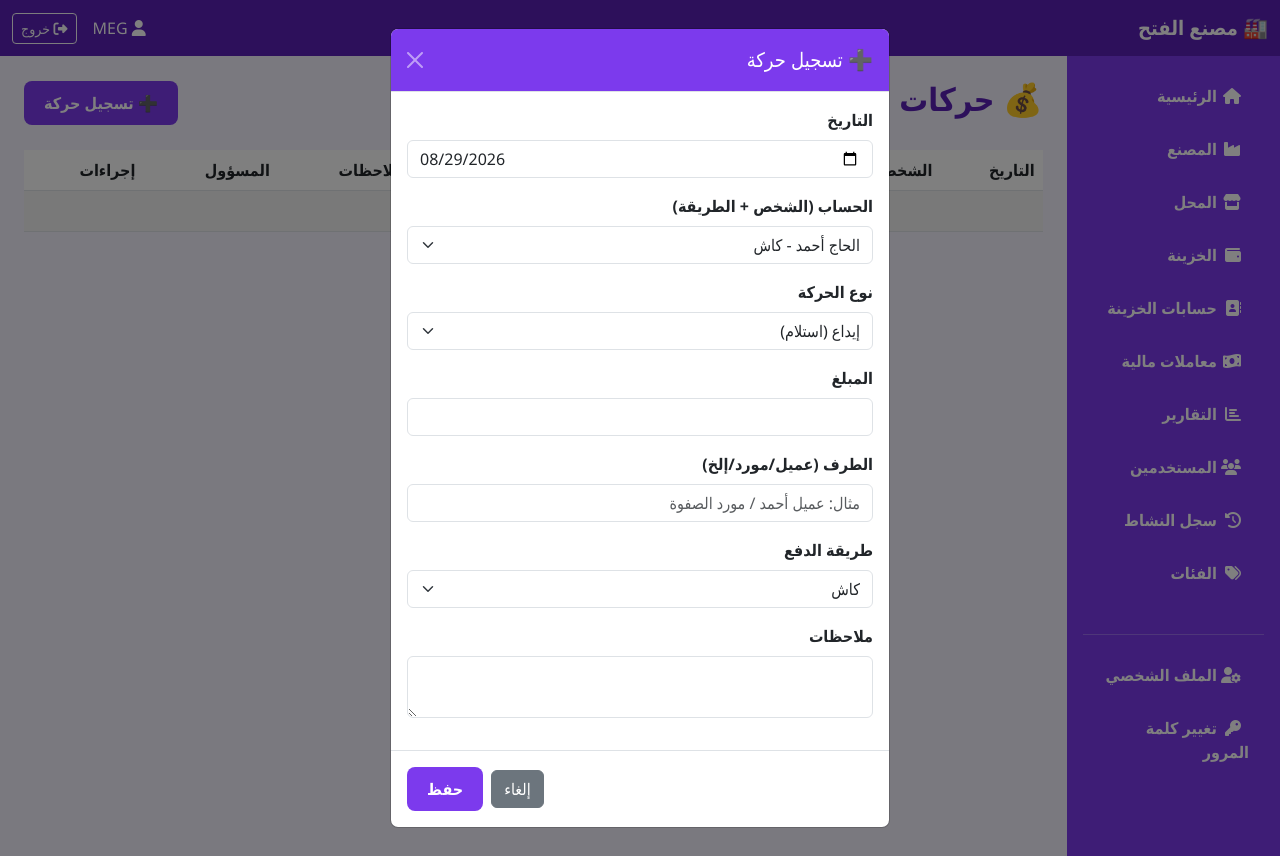
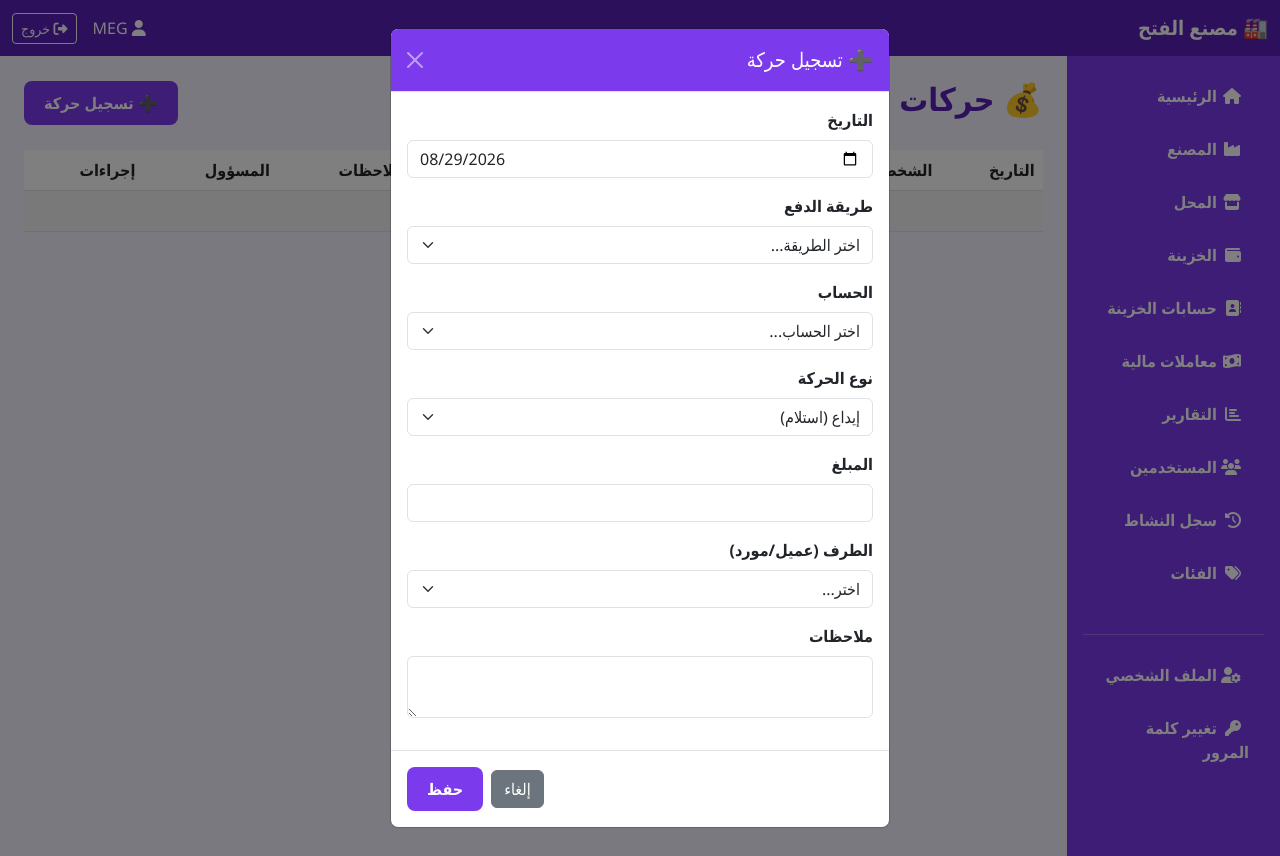
Before and after one commit to mariam-anwar-elgendy/FactoryAlFath, a Flask app: page /treasury/transactions in a window 1280 px wide, after a click on "➕ تسجيل حركة". Run offline with Flask 3, Linux system fonts and the light colour scheme; a user stored in the database is signed in; data comes from the database, SQL or seed files in the repository; data that the repository does not hold is empty; parts of the project's set-up code (start-up, migrations or seed data) failed here and were passed over.

Commit message:
Refactor transaction modal and editing form
Updated transaction modal to include dynamic account filtering based on payment method selection. Enhanced transaction editing form with improved labels and structure.

```diff
--- a/templates/treasury/transactions.html
+++ b/templates/treasury/transactions.html
@@ -1,5 +1,7 @@
 {% extends "base.html" %}
+
 {% block title %}حركات الخزينة{% endblock %}
+
 {% block content %}
 <div class="d-flex justify-content-between align-items-center mb-4">
     <h2 class="fw-bold text-purple-dark">💰 حركات الخزينة</h2>
@@ -43,7 +45,7 @@
     </table>
 </div>
 
-<!-- Modal تسجيل حركة -->
+<!-- Modal إضافة حركة -->
 <div class="modal fade" id="addTransactionModal" tabindex="-1">
     <div class="modal-dialog">
         <div class="modal-content">
@@ -58,10 +60,20 @@
                         <input type="date" name="date" class="form-control" value="{{ now.strftime('%Y-%m-%d') }}" required>
                     </div>
                     <div class="mb-3">
-                        <label class="form-label fw-bold">الحساب (الشخص + الطريقة)</label>
-                        <select name="account_id" class="form-select" required>
+                        <label class="form-label fw-bold">طريقة الدفع</label>
+                        <select name="payment_method" id="payment_method" class="form-select" required onchange="filterAccounts()">
+                            <option value="">اختر الطريقة...</option>
+                            <option value="كاش">كاش</option>
+                            <option value="فودافون كاش">فودافون كاش</option>
+                            <option value="انستا باي">انستا باي</option>
+                        </select>
+                    </div>
+                    <div class="mb-3">
+                        <label class="form-label fw-bold">الحساب</label>
+                        <select name="account_id" id="account_select" class="form-select" required>
+                            <option value="">اختر الحساب...</option>
                             {% for account in accounts %}
-                            <option value="{{ account.id }}">{{ account.person_name }} - {{ account.account_type }}</option>
+                            <option value="{{ account.id }}" data-type="{{ account.account_type }}">{{ account.person_name }} - {{ account.account_type }}</option>
                             {% endfor %}
                         </select>
                     </div>
@@ -77,15 +89,19 @@
                         <input type="number" step="0.01" name="amount" class="form-control" required>
                     </div>
                     <div class="mb-3">
-                        <label class="form-label fw-bold">الطرف (عميل/مورد/إلخ)</label>
-                        <input type="text" name="source" class="form-control" placeholder="مثال: عميل أحمد / مورد الصفوة">
-                    </div>
-                    <div class="mb-3">
-                        <label class="form-label fw-bold">طريقة الدفع</label>
-                        <select name="payment_method" class="form-select">
-                            <option value="كاش">كاش</option>
-                            <option value="فودافون كاش">فودافون كاش</option>
-                            <option value="انستا باي">انستا باي</option>
+                        <label class="form-label fw-bold">الطرف (عميل/مورد)</label>
+                        <select name="source" class="form-select">
+                            <option value="">اختر...</option>
+                            <optgroup label="العملاء">
+                                {% for c in customers %}
+                                <option value="{{ c.name }}">{{ c.name }}</option>
+                                {% endfor %}
+                            </optgroup>
+                            <optgroup label="الموردين">
+                                {% for s in suppliers %}
+                                <option value="{{ s.name }}">{{ s.name }}</option>
+                                {% endfor %}
+                            </optgroup>
                         </select>
                     </div>
                     <div class="mb-3">
@@ -102,65 +118,21 @@
     </div>
 </div>
 
-{% for t in transactions %}
-<!-- Modal تعديل -->
-<div class="modal fade" id="editTransactionModal{{ t.id }}" tabindex="-1">
-    <div class="modal-dialog">
-        <div class="modal-content">
-            <form method="POST" action="{{ url_for('treasury_transactions') }}">
-                <input type="hidden" name="edit_id" value="{{ t.id }}">
-                <div class="modal-header bg-warning text-dark">
-                    <h5 class="modal-title">✏️ تعديل حركة</h5>
-                    <button type="button" class="btn-close" data-bs-dismiss="modal"></button>
-                </div>
-                <div class="modal-body">
-                    <div class="mb-3">
-                        <label class="form-label fw-bold">التاريخ</label>
-                        <input type="date" name="date" class="form-control" value="{{ t.date.strftime('%Y-%m-%d') }}" required>
-                    </div>
-                    <div class="mb-3">
-                        <label class="form-label fw-bold">الحساب</label>
-                        <select name="account_id" class="form-select" required>
-                            {% for account in accounts %}
-                            <option value="{{ account.id }}" {% if account.id == t.account_id %}selected{% endif %}>{{ account.person_name }} - {{ account.account_type }}</option>
-                            {% endfor %}
-                        </select>
-                    </div>
-                    <div class="mb-3">
-                        <label class="form-label fw-bold">النوع</label>
-                        <select name="transaction_type" class="form-select">
-                            <option value="deposit" {% if t.transaction_type == 'deposit' %}selected{% endif %}>إيداع</option>
-                            <option value="withdrawal" {% if t.transaction_type == 'withdrawal' %}selected{% endif %}>سحب</option>
-                        </select>
-                    </div>
-                    <div class="mb-3">
-                        <label class="form-label fw-bold">المبلغ</label>
-                        <input type="number" step="0.01" name="amount" class="form-control" value="{{ t.amount }}" required>
-                    </div>
-                    <div class="mb-3">
-                        <label class="form-label fw-bold">الطرف</label>
-                        <input type="text" name="source" class="form-control" value="{{ t.source or '' }}">
-                    </div>
-                    <div class="mb-3">
-                        <label class="form-label fw-bold">طريقة الدفع</label>
-                        <select name="payment_method" class="form-select">
-                            <option value="كاش" {% if t.payment_method == 'كاش' %}selected{% endif %}>كاش</option>
-                            <option value="فودافون كاش" {% if t.payment_method == 'فودافون كاش' %}selected{% endif %}>فودافون كاش</option>
-                            <option value="انستا باي" {% if t.payment_method == 'انستا باي' %}selected{% endif %}>انستا باي</option>
-                        </select>
-                    </div>
-                    <div class="mb-3">
-                        <label class="form-label fw-bold">ملاحظات</label>
-                        <textarea name="notes" class="form-control">{{ t.notes or '' }}</textarea>
-                    </div>
-                </div>
-                <div class="modal-footer">
-                    <button type="button" class="btn btn-secondary" data-bs-dismiss="modal">إلغاء</button>
-                    <button type="submit" class="btn btn-warning">تعديل</button>
-                </div>
-            </form>
-        </div>
-    </div>
-</div>
-{% endfor %}
+<script>
+function filterAccounts() {
+    var method = document.getElementById('payment_method').value;
+    var select = document.getElementById('account_select');
+    var options = select.querySelectorAll('option');
+    options.forEach(function(opt) {
+        if (opt.value === '') return;
+        var type = opt.getAttribute('data-type');
+        if (method === '' || type === method) {
+            opt.style.display = 'block';
+        } else {
+            opt.style.display = 'none';
+        }
+    });
+    select.value = '';
+}
+</script>
 {% endblock %}
```
